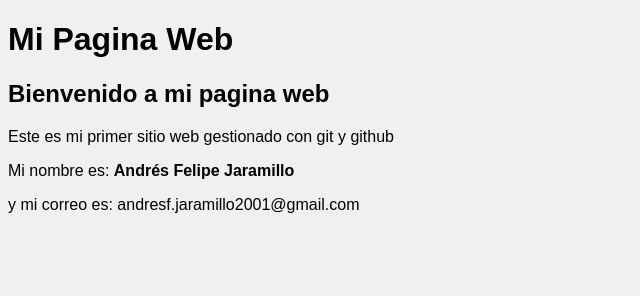
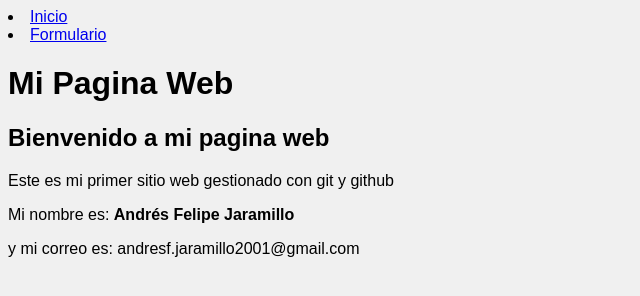
Before and after one commit to AndresFJG/MiPrimeraWeb, a plain HTML site: page index.html in a window 1280 px wide. Shown: the whole page, without its empty margins (0-640 px from the left). Drawn offline with Linux system fonts and the light colour scheme.

Commit message:
Se agrego menu de navegacion sin enlace de contacto

```diff
--- a/index.html
+++ b/index.html
@@ -7,6 +7,10 @@
     <title>Mi Pagina Web</title>
 </head>
 <body>
+    <nav>
+        <li><a href="index.html">Inicio</a></li>
+        <li><a href="formulario.html">Formulario</a></li>
+    </nav>
     <h1>Mi Pagina Web</h1>
     <h2>Bienvenido a mi pagina web</h2>
     <p>Este es mi primer sitio web gestionado con git y github</p>
```
